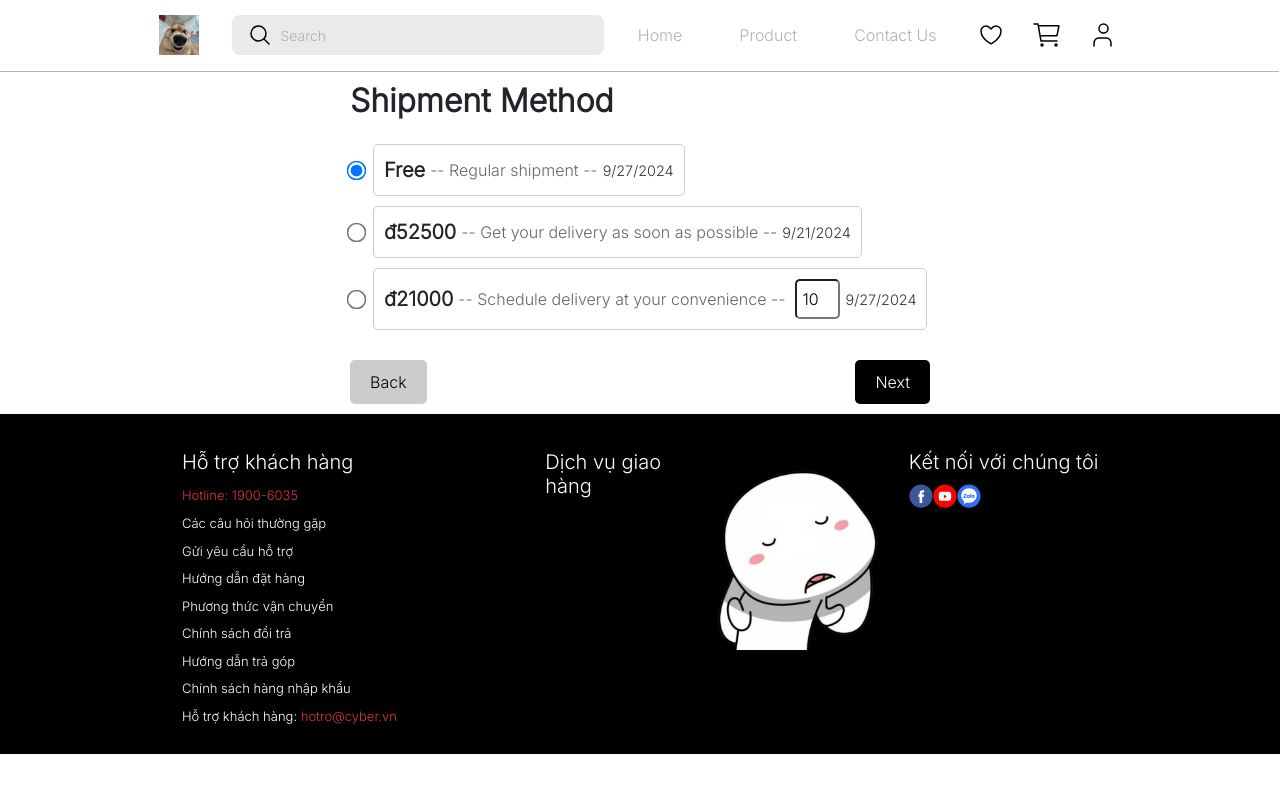
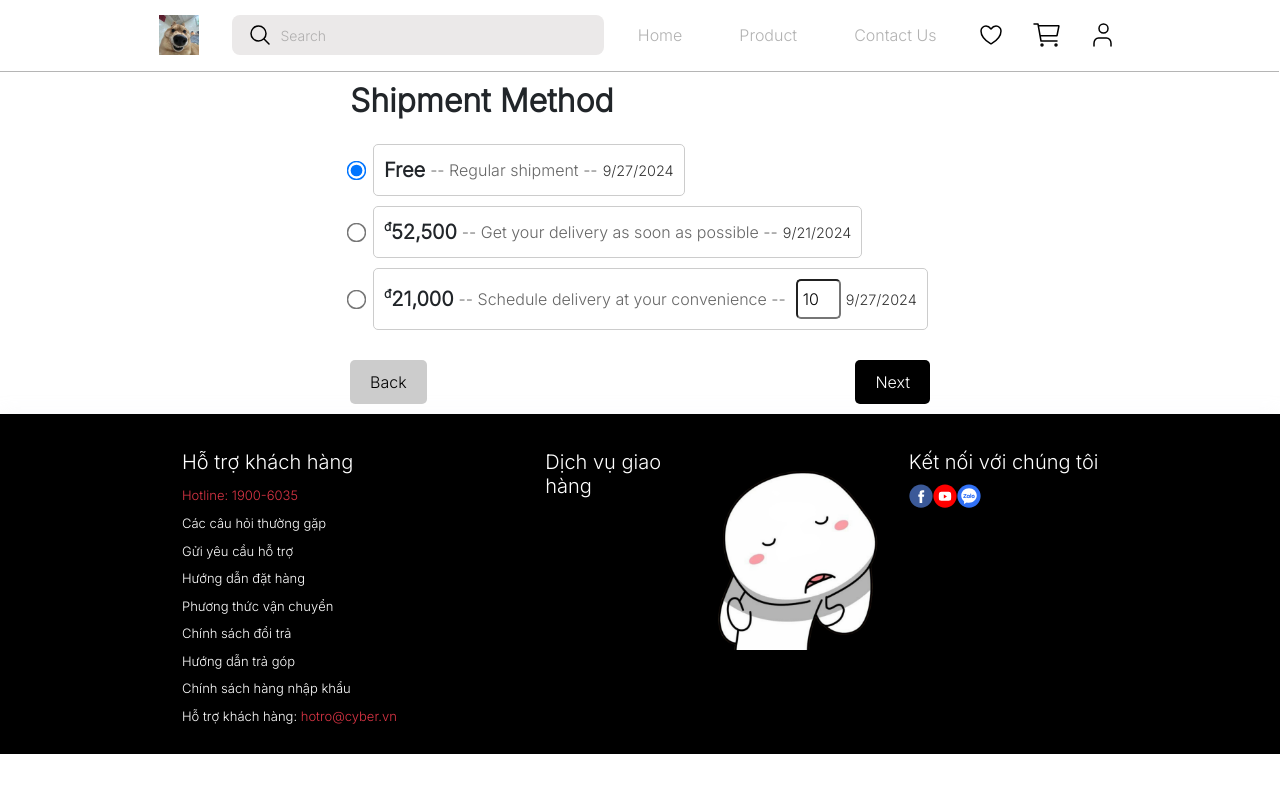
Before and after one commit to DatDangg/final_python, a React (Vite) app in the folder Frontend/python_final/: page /checkout/shipping in a window 1280 px wide. Shown: the top 792 px of the page. Built offline with nearby package versions, Linux system fonts and the light colour scheme; no server answers; sample sign-in values are in the browser's storage; a web font is replaced by a local one.

Commit message:
update money

```diff
--- a/Frontend/python_final/src/components/Cart/Cart.jsx
+++ b/Frontend/python_final/src/components/Cart/Cart.jsx
@@ -31,6 +31,11 @@ function Cart() {
     );
   }
 
+  // Hàm định dạng số với dấu phẩy
+  const formatPrice = (number) => {
+    return number.toString().replace(/\B(?=(\d{3})+(?!\d))/g, ",");
+  };
+
   const totalAmount = cartItems.reduce(
     (acc, item) => acc + Number(item.variant?.listed_price) * item.quantity,
     0
@@ -46,7 +51,6 @@ function Cart() {
         <h2 className="mb-4">Shopping Cart</h2>
         <div className="items">
           <ul>
-
             {cartItems.map((item) => {
               const primaryImage =
                 item.product.images.find((image) => image.is_primary)?.image ||
@@ -94,7 +98,10 @@ function Cart() {
                     </button>
                   </div>
                   <div className="cart-item-price m-3">
-                      <span><></>{Number(item.variant.listed_price)}đ</span>
+                    <span>
+                      <span style={{ fontSize: "12px", verticalAlign: "super" }}>đ</span>
+                      {formatPrice(Number(item.variant.listed_price))}
+                    </span>
                   </div>
                   <div className="cart-item-remove m-3">
                     <button
@@ -112,7 +119,10 @@ function Cart() {
           <div className="order-summary">
             <div className="summary-totals">
               <div className="summary-item total">
-                <span>Total: {Number(totalAmount).toFixed(0)}đ</span>
+                <span>
+                  <span style={{ fontSize: "12px", verticalAlign: "super" }}>đ</span>
+                  {formatPrice(Number(totalAmount).toFixed(0))}
+                </span>
               </div>
             </div>
             <button className="check-button text-white" onClick={handleCheckout}>
--- a/Frontend/python_final/src/components/Cart/Step/Step2.jsx
+++ b/Frontend/python_final/src/components/Cart/Step/Step2.jsx
@@ -16,6 +16,10 @@ function Step2() {
   const [expressShippingCost, setExpressShippingCost] = useState(0); // Phí cho giao nhanh
   const [scheduledShippingCost, setScheduledShippingCost] = useState(0); // Phí cho tùy chọn ngày
   const navigate = useNavigate();
+
+  const formatPrice = (number) => {
+    return number.toString().replace(/\B(?=(\d{3})+(?!\d))/g, ",");
+  };
 
   // Tính phí cho giao hàng thường (free)
   const calculateFreeShippingCost = () => {
@@ -130,7 +134,10 @@ function Step2() {
           />
           <label htmlFor="express">
             <div className="shipping-option">
-              <span className="shipping-title">đ{expressShippingCost}</span>
+              <span className="shipping-title">
+              <span style={{ fontSize: '12px', verticalAlign: 'super' }}>đ</span>
+              {formatPrice(expressShippingCost)}
+              </span>
               <span className="shipping-description">
                 -- Get your delivery as soon as possible --
               </span>
@@ -150,7 +157,10 @@ function Step2() {
           />
           <label htmlFor="schedule">
             <div className="shipping-option">
-              <span className="shipping-title">đ{scheduledShippingCost}</span>
+              <span className="shipping-title">
+                <span style={{ fontSize: '12px', verticalAlign: 'super' }}>đ</span>
+                {formatPrice(scheduledShippingCost)}
+              </span>
               <span className="shipping-description">
                  -- Schedule delivery at your convenience --
               </span>
--- a/Frontend/python_final/src/components/Cart/Step/Step3.jsx
+++ b/Frontend/python_final/src/components/Cart/Step/Step3.jsx
@@ -14,7 +14,12 @@ const Step3 = () => {
   const token = localStorage.getItem("token");
   const navigate = useNavigate();
 
-  const [transactionSuccess, setTransactionSuccess] = useState(false); // for payment verification
+  const [transactionSuccess, setTransactionSuccess] = useState(false);
+
+  // Hàm để định dạng số tiền với dấu phẩy
+  const formatPrice = (number) => {
+    return number.toString().replace(/\B(?=(\d{3})+(?!\d))/g, ",");
+  };
 
   useEffect(() => {
     // Fetch the cart items from the API
@@ -63,8 +68,6 @@ const Step3 = () => {
       })),
     };
 
-    console.log("Order Data:", orderData); // Debug log
-
     axios
       .post("http://127.0.0.1:8000/api/orders/", orderData, {
         headers: {
@@ -82,7 +85,7 @@ const Step3 = () => {
             `http://127.0.0.1:8000/api/products/${item.product.id}/update-variant/`,
             {
               variant_id: item.variant.id,
-              quantity: newStock
+              quantity: newStock,
             },
             {
               headers: {
@@ -92,7 +95,6 @@ const Step3 = () => {
             }
           );
         });
-
 
         return Promise.all(updateStockPromises);
       })
@@ -127,7 +129,7 @@ const Step3 = () => {
   };
 
   const handleCheckTransaction = () => {
-    const totalAmount = calculateTotal(); // Tính tổng tiền
+    const totalAmount = calculateTotal();
     axios
       .get(`/check-transaction?total_amount=${totalAmount}`)
       .then((response) => {
@@ -141,7 +143,6 @@ const Step3 = () => {
         alert("Transaction not found or error occurred.");
       });
   };
-
 
   return (
     <div className="step3-container container gap-4">
@@ -162,7 +163,9 @@ const Step3 = () => {
               <div className="item-details">
                 <p>{item.product.title}</p>
                 <p>
-                      {item.quantity} x {item.variant.listed_price} VND
+                  {item.quantity} x{" "}
+                  <span style={{ fontSize: "12px", verticalAlign: "super" }}>đ</span>
+                  {formatPrice(item.variant.listed_price)}
                 </p>
               </div>
             </div>
@@ -191,15 +194,25 @@ const Step3 = () => {
             <h3 className="fw-bold mb-2">Summary</h3>
             <p>
               Subtotal:{" "}
-                {cartItems.reduce(
+              <span style={{ fontSize: "12px", verticalAlign: "super" }}>đ</span>
+              {formatPrice(
+                cartItems.reduce(
                   (total, item) =>
                     total + item.variant.listed_price * item.quantity,
                   0
-                )}{"đ"}
-
+                )
+              )}
             </p>
-              <p>Estimated Shipping & Handling: {Number(shippingCost).toFixed(0)}đ </p>
-              <h3 className="fw-bold pt-3">Total: {Number(calculateTotal())}đ </h3>
+            <p>
+              Estimated Shipping & Handling:{" "}
+              <span style={{ fontSize: "12px", verticalAlign: "super" }}>đ</span>
+              {formatPrice(Number(shippingCost).toFixed(0))}
+            </p>
+            <h3 className="fw-bold pt-3">
+              Total:{" "}
+              <span style={{ fontSize: "12px", verticalAlign: "super" }}>đ</span>
+              {formatPrice(calculateTotal())}
+            </h3>
           </div>
         </div>
 
@@ -236,18 +249,24 @@ const Step3 = () => {
                 src={`https://qr.sepay.vn/img?acc=4220112003&bank=MBBANK&amount=${calculateTotal()}`}
                 alt="QR Code"
               />
-                  <button className="btn btn-outline-primary" onClick={handleCheckTransaction}>Check Transaction</button>
+              <button
+                className="btn btn-outline-primary"
+                onClick={handleCheckTransaction}
+              >
+                Check Transaction
+              </button>
             </div>
           )}
 
           {paymentMethod === "cashOnDelivery" && (
             <div className="cash-on-delivery-details">
-                  <p className="pt-4">You will pay in cash upon receiving the order.</p>
+              <p className="pt-4">
+                You will pay in cash upon receiving the order.
+              </p>
               <button className="pay-button" onClick={handleConfirmOrder}>
                 Confirm Order
               </button>
             </div>
-
           )}
           <div className="actions">
             {transactionSuccess ? (
@@ -256,13 +275,14 @@ const Step3 = () => {
               </button>
             ) : null}
           </div>
-
-
         </div>
-          <button className="back btn btn-outline-dark"  onClick={() => navigate("/checkout/shipping")}>Back</button>
-
+        <button
+          className="back btn btn-outline-dark"
+          onClick={() => navigate("/checkout/shipping")}
+        >
+          Back
+        </button>
       </div>
-
     </div>
   );
 };
--- a/Frontend/python_final/src/components/ProductDetail/ProductDetail.jsx
+++ b/Frontend/python_final/src/components/ProductDetail/ProductDetail.jsx
@@ -25,6 +25,10 @@ function ProductDetail() {
   const [nav2, setNav2] = useState(null);
   const slider1 = useRef(null);
   const slider2 = useRef(null);
+
+  const formatPrice = (number) => {
+    return number.toString().replace(/\B(?=(\d{3})+(?!\d))/g, ",");
+  };
 
   useEffect(() => {
     // Set liên kết giữa các slider
@@ -279,9 +283,15 @@ function ProductDetail() {
                 {/* Hiển thị giá của biến thể được chọn */}
                 {selectedVariant && (
                     <p className="product-price pt-1">
-                      <span className="current-price fw-bold"><></>{Number(selectedVariant.cost_price).toFixed(0)}đ</span>
-                      <span className="original-price"><></>{Number(selectedVariant.listed_price).toFixed(0)}đ</span>
-                    </p>
+                    <span className="current-price fw-bold">
+                      <span style={{ fontSize: "15px", verticalAlign: "super" }}>đ</span>
+                      {formatPrice(Number(selectedVariant.cost_price).toFixed(0))}
+                    </span>
+                    <span className="original-price">
+                      <span style={{ fontSize: "12px", verticalAlign: "super" }}>đ</span>
+                      {formatPrice(Number(selectedVariant.listed_price).toFixed(0))}
+                    </span>
+                  </p>
                 )}
 
                 {/* Dropdown cho biến thể */}
--- a/Frontend/python_final/src/components/ProductDetail/style.css
+++ b/Frontend/python_final/src/components/ProductDetail/style.css
@@ -181,7 +181,7 @@
 .card-img-top {
   border-radius: 10px;
   /*box-shadow: 0 4px 8px rgba(0, 0, 0, 0.1); !* Hiệu ứng đổ bóng nhẹ *!*/
-  height: auto;             /
+  height: auto;
   margin-bottom: 15px;
 }
 
--- a/Frontend/python_final/src/components/ProductItem/ProductItem.jsx
+++ b/Frontend/python_final/src/components/ProductItem/ProductItem.jsx
@@ -11,6 +11,11 @@ function ProductItem({ product, token }) {
 
   // Lấy giá từ variant đầu tiên
   const listedPrice = variants.length > 0 ? variants[0].cost_price : "N/A";
+
+  // Hàm định dạng số với dấu phẩy
+  const formatPrice = (number) => {
+    return number.toString().replace(/\B(?=(\d{3})+(?!\d))/g, ",");
+  };
 
   useEffect(() => {
     // Fetch wishlist status
@@ -84,7 +89,7 @@ function ProductItem({ product, token }) {
             </svg>
           </div>
         )}
-          <br/>
+        <br />
         <div className="item-product-link">
           <div
             className="item-product-img"
@@ -97,14 +102,16 @@ function ProductItem({ product, token }) {
           </div>
           <div className="">
             {/* Hiển thị giá dưới tên sản phẩm */}
-              <p className="item-product-price text-danger">Price: {Number(listedPrice)}đ</p>
+            <p className="item-product-price text-danger">
+              <span style={{ fontSize: "12px", verticalAlign: "super" }}>đ</span>
+              {formatPrice(Number(listedPrice))}
+            </p>
           </div>
           <div className="mb-3">
             <Link to={`/product/${id}`} className="buy-now-link">
               <button className="buy-now-button">Buy Now</button>
             </Link>
           </div>
-
         </div>
       </div>
     </div>
```
Lines whose indentation alone changed are shown as unchanged.
